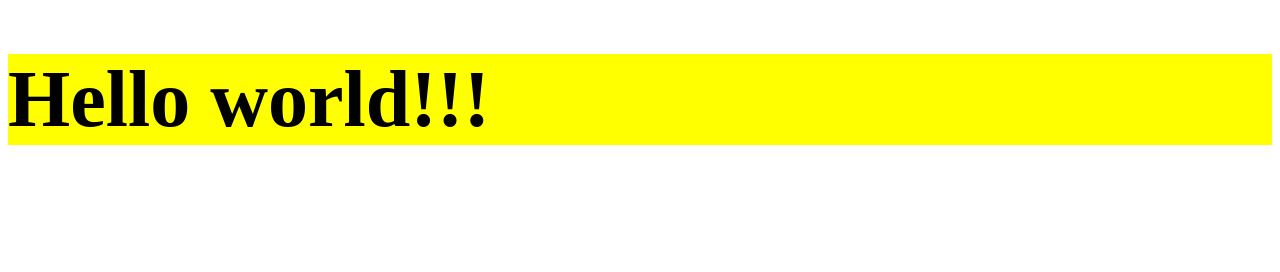
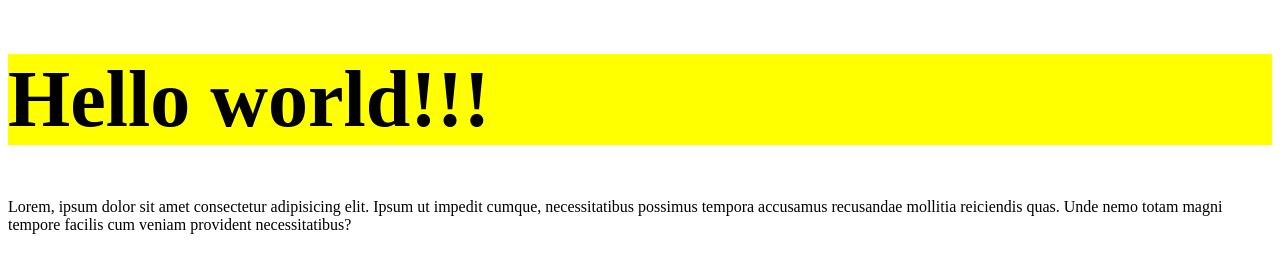
Before and after one commit to AndHoyosGarzon/comision-55470.github.io, a plain HTML site: page index.html in a window 1280 px wide. Drawn offline with Linux system fonts and the light colour scheme.

Commit message:
se agrego parrafo

```diff
--- a/index.html
+++ b/index.html
@@ -10,5 +10,12 @@
     <h1>
         Hello world!!!
     </h1>
+    <p>
+        Lorem, ipsum dolor sit amet consectetur adipisicing elit. Ipsum ut impedit cumque, necessitatibus possimus tempora accusamus recusandae mollitia reiciendis quas. Unde nemo totam magni tempore facilis cum veniam provident necessitatibus?
+
+    </p>
+
+
+
 </body>
 </html>
```
Also changed, not shown: 1 other file.
